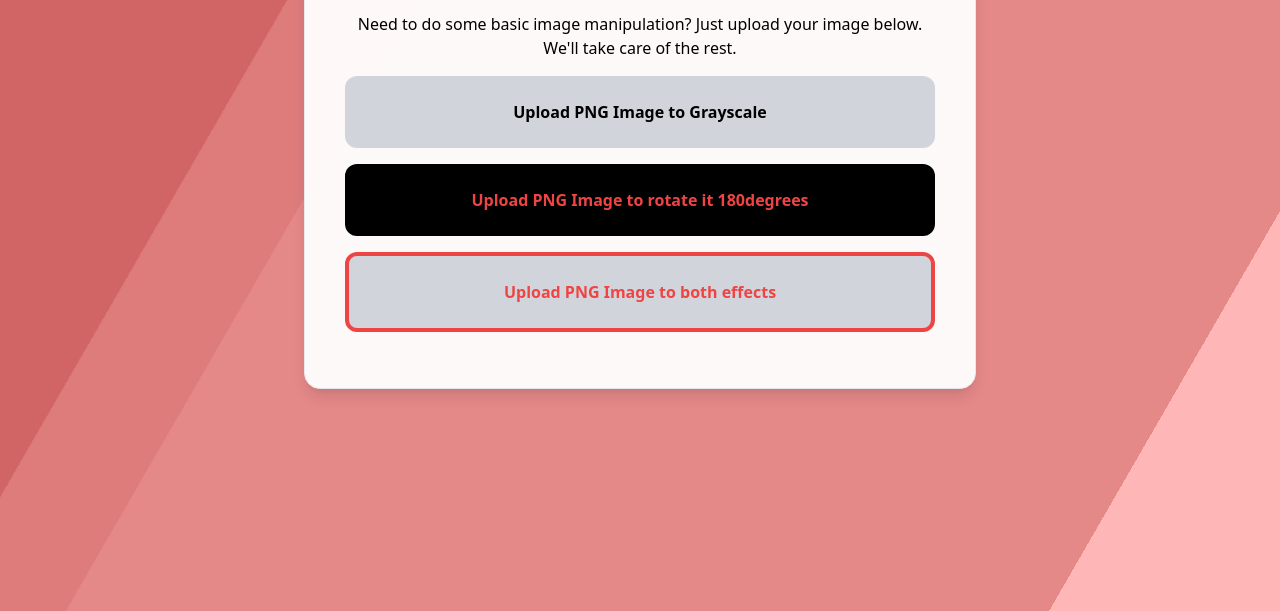
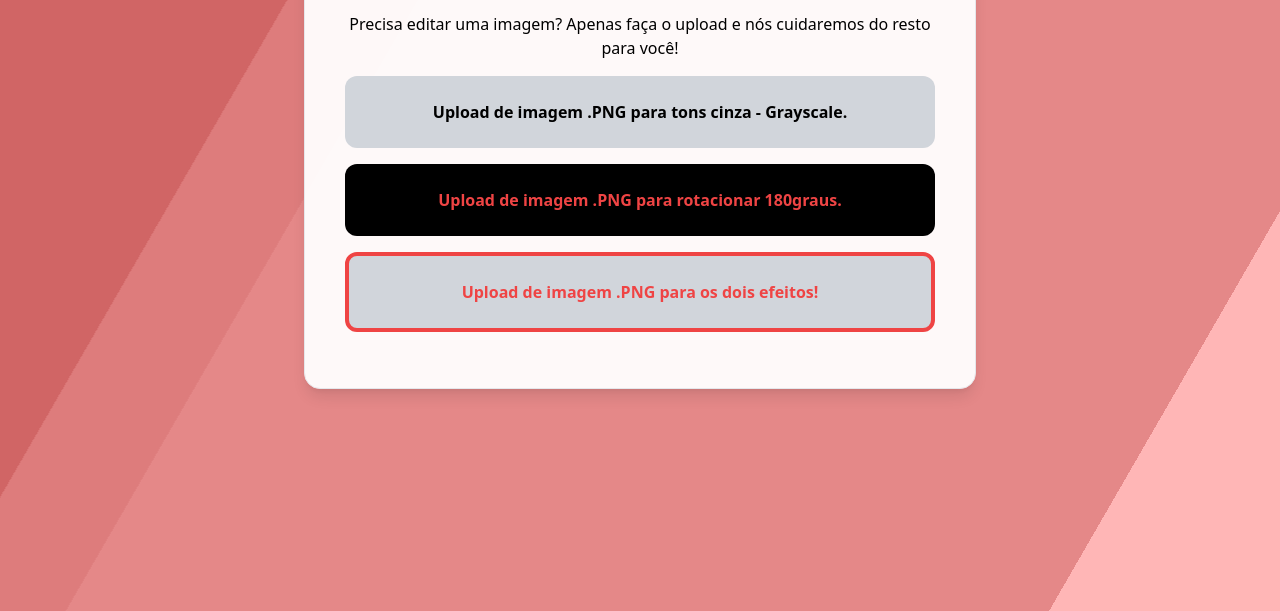
Before and after one commit to RafaZeero/ztm-rust-image-effects, a website built with webpack: page public/index.html in a window 1280 px wide. Shown: the part 189-800 px from the top of the page. Built offline with nearby package versions, Linux system fonts and the light colour scheme.

Commit message:
translating to pt-br

```diff
--- a/public/index.html
+++ b/public/index.html
@@ -1,5 +1,5 @@
 <!DOCTYPE html>
-<html>
+<html lang="pt-br">
 
 <head>
   <meta charset="utf-8">
@@ -63,21 +63,20 @@
 
     <div class="bg-white bg-opacity-95 border shadow-lg p-10 text-center max-w-2xl rounded-2xl">
       <h1 class="text-5xl mb-8">Image Effects</h1>
-      <p class="mb-4">Need to do some basic image manipulation? Just upload your image below. We'll take care of the
-        rest.</p>
+      <p class="mb-4">Precisa editar uma imagem? Apenas faça o upload e nós cuidaremos do resto para você!</p>
       <label class="bg-gray-300 text-black w-full p-6 block cursor-pointer font-bold mb-4 rounded-xl">
         <!-- File Input -->
         <input type="file" id="upload_gray" accept=".png" class="hidden" />
-        Upload PNG Image to Grayscale
+        Upload de imagem .PNG para tons cinza - Grayscale.
       </label>
       <label class="bg-black text-red-500 w-full p-6 block cursor-pointer font-bold mb-4 rounded-xl">
         <input type="file" id="upload_upsidedown" accept=".png" class="hidden" />
-        Upload PNG Image to rotate it 180degrees
+        Upload de imagem .PNG para rotacionar 180graus.
       </label>
       <label
         class="bg-gray-300 border-4 border-red-500 text-red-500 w-full p-6 block cursor-pointer font-bold mb-4 rounded-xl">
         <input type="file" id="upload_both" accept=".png" class="hidden" />
-        Upload PNG Image to both effects
+        Upload de imagem .PNG para os dois efeitos!
       </label>
       <!-- Image -->
       <div class='flex items-center justify-center hidden' id="spinner">
```
Also changed, not shown: dist/235.index.js (added), dist/index.html (added), dist/index.js (added), 1 other file.
